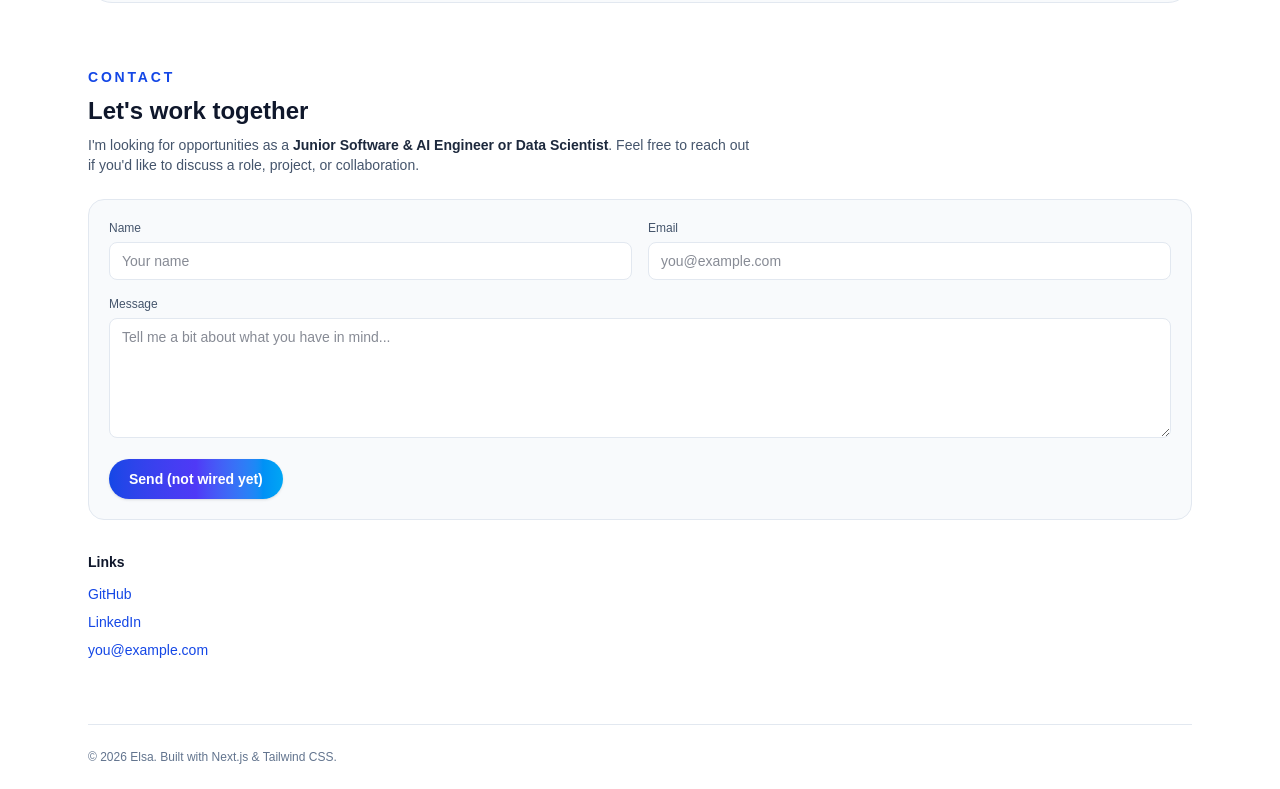
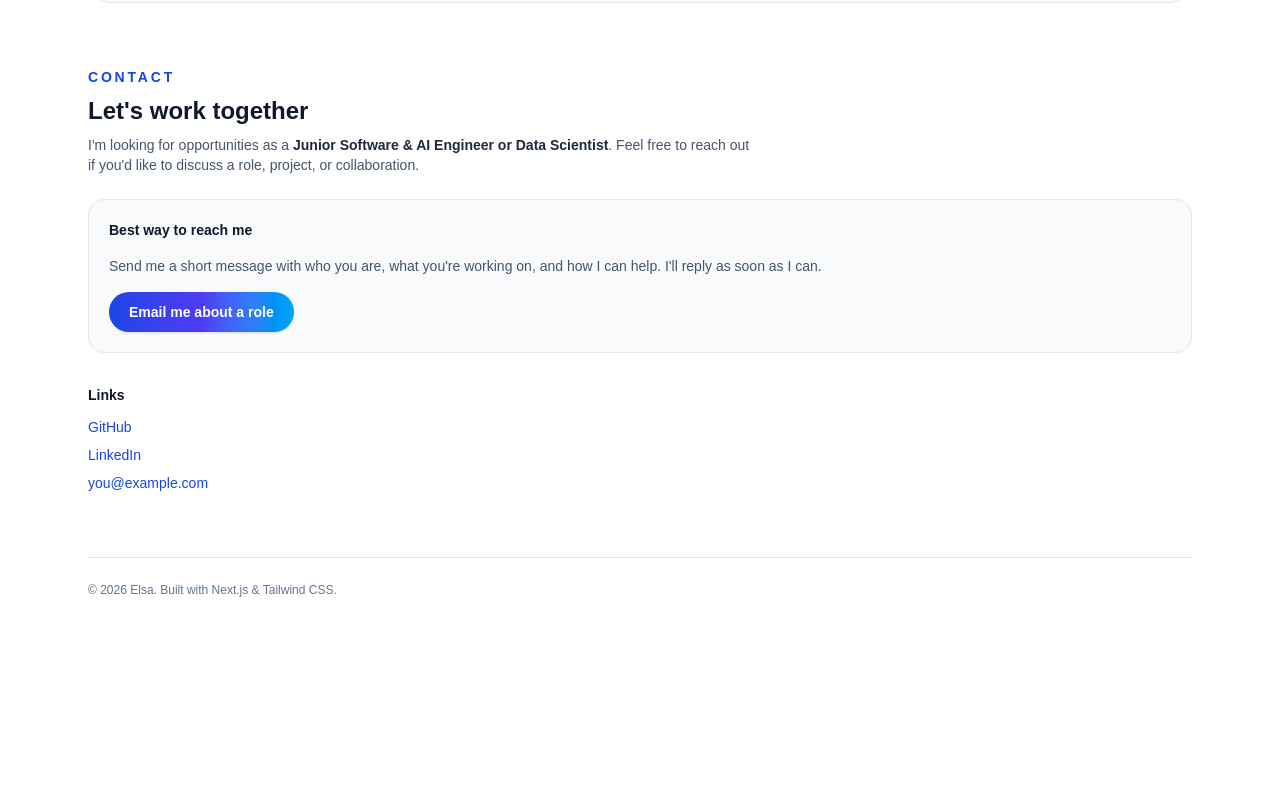
Before and after one commit to GoldenBoy13420/portfolio, a Next.js app: page / in a window 1280 px wide. Shown: the part 2280-3069 px from the top of the page. After the commit the page ends 2902 px from the top, so only its background shows below. Built offline with nearby package versions, Linux system fonts and the light colour scheme.

Commit message:
feat: simplify contact section with direct email CTA

```diff
--- a/src/app/page.tsx
+++ b/src/app/page.tsx
@@ -417,47 +417,24 @@ export default function HomePage() {
           </div>
 
           <div className="grid gap-8 md:grid-cols-[2fr,1fr]">
-            <form className="space-y-4 rounded-2xl border border-slate-200 bg-slate-50 p-5">
-              <div className="grid gap-4 sm:grid-cols-2">
-                <div className="space-y-1.5 text-sm">
-                  <label className="block text-xs font-medium text-slate-600">
-                    Name
-                  </label>
-                  <input
-                    type="text"
-                    className="w-full rounded-lg border border-slate-200 bg-white px-3 py-2 text-sm text-slate-900 outline-none ring-0 transition focus:border-blue-500"
-                    placeholder="Your name"
-                  />
-                </div>
-                <div className="space-y-1.5 text-sm">
-                  <label className="block text-xs font-medium text-slate-600">
-                    Email
-                  </label>
-                  <input
-                    type="email"
-                    className="w-full rounded-lg border border-slate-200 bg-white px-3 py-2 text-sm text-slate-900 outline-none ring-0 transition focus:border-blue-500"
-                    placeholder="you@example.com"
-                  />
-                </div>
+            <div className="space-y-4 rounded-2xl border border-slate-200 bg-slate-50 p-5">
+              <p className="text-sm font-semibold text-slate-900">
+                Best way to reach me
+              </p>
+              <p className="text-sm text-slate-600">
+                Send me a short message with who you are, what you&apos;re
+                working on, and how I can help. I&apos;ll reply as soon as I
+                can.
+              </p>
+              <div className="flex flex-wrap gap-3">
+                <a
+                  href="mailto:you@example.com"
+                  className="inline-flex items-center justify-center rounded-full bg-gradient-to-r from-blue-700 via-indigo-600 to-sky-500 px-5 py-2.5 text-sm font-semibold text-white shadow-sm transition hover:brightness-110"
+                >
+                  Email me about a role
+                </a>
               </div>
-
-              <div className="space-y-1.5 text-sm">
-                <label className="block text-xs font-medium text-slate-600">
-                  Message
-                </label>
-                <textarea
-                  className="min-h-[120px] w-full rounded-lg border border-slate-200 bg-white px-3 py-2 text-sm text-slate-900 outline-none ring-0 transition focus:border-blue-500"
-                  placeholder="Tell me a bit about what you have in mind..."
-                />
-              </div>
-
-              <button
-                type="button"
-                className="inline-flex items-center justify-center rounded-full bg-gradient-to-r from-blue-700 via-indigo-600 to-sky-500 px-5 py-2.5 text-sm font-semibold text-white shadow-sm transition hover:brightness-110"
-              >
-                Send (not wired yet)
-              </button>
-            </form>
+            </div>
 
             <div className="space-y-3 text-sm text-slate-700">
               <p className="font-semibold text-slate-900">Links</p>
```
